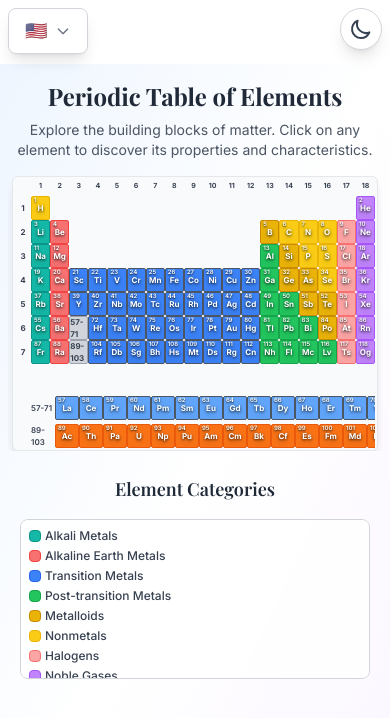
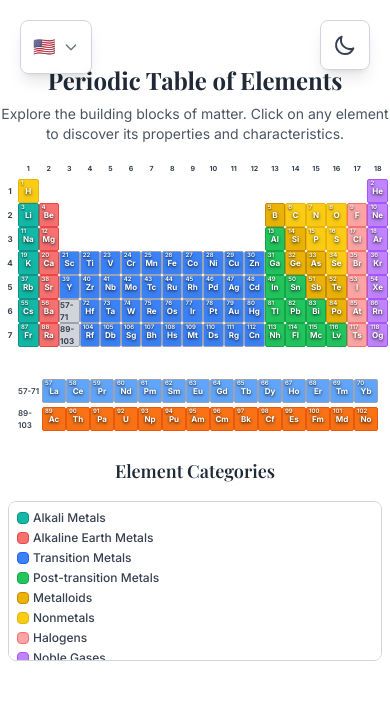
Before and after one commit to WilczakDaniel/PeriodicTable, a Next.js app: page /en in a window 390 px wide. Shown: the top 718 px of the page. Built offline with nearby package versions, Linux system fonts and the light colour scheme; a web font is replaced by a local one.

Commit message:
Fix colors

```diff
--- a/app/[locale]/layout.tsx
+++ b/app/[locale]/layout.tsx
@@ -45,10 +45,12 @@ export default async function LocaleLayout({
       <body className={`${inter.className} font-sans antialiased`}>
         <NextIntlClientProvider messages={messages}>
           <ThemeProvider>
-            <main className="min-h-screen bg-gradient-to-br from-blue-50 via-white to-purple-50 dark:from-gray-900 dark:via-gray-800 dark:to-gray-900 transition-colors duration-500">
+            <main className="min-h-screen bg-white dark:bg-gray-900 transition-colors duration-500">
+              <div className="fixed top-0 left-0 right-0 z-50 bg-white dark:bg-gray-900 p-4 sm:p-6">
+                <LanguageSwitcher />
+                <ThemeToggle />
+              </div>
               {children}
-              <LanguageSwitcher />
-              <ThemeToggle />
             </main>
           </ThemeProvider>
         </NextIntlClientProvider>
--- a/app/[locale]/page.tsx
+++ b/app/[locale]/page.tsx
@@ -7,12 +7,12 @@ export default function Home() {
   const t = useTranslations()
 
   return (
-    <div className="container mx-auto px-2 sm:px-4 py-4 sm:py-8 animate-fade-in mt-16 sm:mt-0">
+    <div className="animate-fade-in pt-16 sm:pt-20">
       <header className="text-center mb-4 sm:mb-12">
         <h1 className="text-2xl sm:text-5xl md:text-6xl font-bold text-gray-800 dark:text-gray-100 mb-2 sm:mb-4 font-serif">
           {t('title')}
         </h1>
-        <p className="text-sm sm:text-lg text-gray-600 dark:text-gray-300 max-w-2xl mx-auto px-2">
+        <p className="text-sm sm:text-lg text-gray-600 dark:text-gray-300 max-w-2xl mx-auto">
           {t('subtitle')}
         </p>
       </header>
--- a/components/ElementCard.tsx
+++ b/components/ElementCard.tsx
@@ -13,7 +13,7 @@ const ElementCard = ({ element, colorClass, onClick }: ElementCardProps) => {
   const t = useTranslations();
   return (
     <div
-      className={`element-card ${colorClass} h-6 sm:h-12 md:h-16 w-full relative cursor-pointer transition-all duration-200 hover:shadow-lg hover:scale-110 hover:z-10 active:scale-95 border border-gray-600 dark:border-gray-500 overflow-hidden rounded-sm touch-manipulation`}
+      className={`element-card ${colorClass} h-6 sm:h-12 md:h-16 w-full relative cursor-pointer transition-all duration-200 hover:shadow-lg hover:scale-110 hover:z-10 active:scale-95 border border-gray-400 dark:border-gray-600 overflow-hidden rounded-sm touch-manipulation`}
       onClick={onClick}
     >
       <div className="absolute top-0 left-0.5 sm:top-0.5 sm:left-1 element-number text-[6px] sm:text-[9px] md:text-[10px] font-semibold leading-none">
--- a/components/ElementDetails.tsx
+++ b/components/ElementDetails.tsx
@@ -26,11 +26,11 @@ const ElementDetails = ({ element, onClose }: ElementDetailsProps) => {
   };
 
   return (
-    <div className="fixed inset-0 bg-black/60 dark:bg-black/80 backdrop-blur-sm flex items-center justify-center z-50 p-2 sm:p-4 animate-fade-in">
-      <div className="bg-gray-900 dark:bg-gray-950 rounded-lg sm:rounded-xl max-w-full sm:max-w-lg md:max-w-2xl w-full mx-2 sm:mx-4 p-4 sm:p-6 relative shadow-xl sm:shadow-2xl border border-gray-700 dark:border-gray-600 animate-slide-up max-h-[85vh] sm:max-h-[90vh] overflow-y-auto">
+    <div className="fixed inset-0 bg-black/50 dark:bg-black/80 backdrop-blur-sm flex items-center justify-center z-50 p-2 sm:p-4 animate-fade-in">
+      <div className="bg-white dark:bg-gray-950 rounded-lg sm:rounded-xl max-w-full sm:max-w-lg md:max-w-2xl w-full mx-2 sm:mx-4 p-4 sm:p-6 relative shadow-xl sm:shadow-2xl border border-gray-300 dark:border-gray-600 animate-slide-up max-h-[85vh] sm:max-h-[90vh] overflow-y-auto">
         <button
           onClick={onClose}
-          className="absolute top-2 right-2 sm:top-4 sm:right-4 text-gray-500 dark:text-gray-400 hover:text-gray-700 dark:hover:text-gray-200 text-2xl sm:text-3xl w-8 h-8 sm:w-10 sm:h-10 flex items-center justify-center rounded-full hover:bg-gray-100 dark:hover:bg-gray-700 transition-all duration-200 z-10"
+          className="absolute top-2 right-2 sm:top-4 sm:right-4 text-gray-500 dark:text-gray-400 hover:text-gray-700 dark:hover:text-gray-200 text-2xl sm:text-3xl w-8 h-8 sm:w-10 sm:h-10 flex items-center justify-center rounded-full hover:bg-gray-200 dark:hover:bg-gray-700 transition-all duration-200 z-10"
         >
           ×
         </button>
@@ -95,7 +95,7 @@ const ElementDetails = ({ element, onClose }: ElementDetailsProps) => {
           <h3 className="text-base sm:text-lg font-semibold text-gray-800 dark:text-gray-200 border-b border-gray-200 dark:border-gray-600 pb-1 sm:pb-2 mb-2 sm:mb-3">
             {t('electronConfiguration')}
           </h3>
-          <div className="text-xs sm:text-sm font-mono bg-gray-100 dark:bg-gray-700 p-2 sm:p-3 md:p-4 rounded-lg border border-gray-200 dark:border-gray-600 text-gray-800 dark:text-gray-200 text-center break-all">
+          <div className="text-xs sm:text-sm font-mono bg-gray-50 dark:bg-gray-700 p-2 sm:p-3 md:p-4 rounded-lg border border-gray-200 dark:border-gray-600 text-gray-800 dark:text-gray-200 text-center break-all">
             {element.electronConfiguration}
           </div>
         </div>
--- a/components/LanguageSwitcher.tsx
+++ b/components/LanguageSwitcher.tsx
@@ -27,11 +27,11 @@ const LanguageSwitcher = () => {
   };
 
   return (
-    <div className="fixed top-2 left-2 sm:top-4 sm:left-4 z-50">
+    <div className="absolute top-0 left-0 m-5">
       <div className="relative">
         <button
           onClick={() => setIsOpen(!isOpen)}
-          className="flex items-center gap-2 px-4 py-2 bg-white dark:bg-gray-800 shadow-lg border border-gray-300 dark:border-gray-600 rounded-lg hover:shadow-xl transition-all duration-300 group"
+          className="flex items-center gap-2 p-3 rounded-lg bg-white/80 dark:bg-gray-800/90 backdrop-blur-sm shadow-lg border border-gray-300 dark:border-gray-600 hover:shadow-xl transition-all duration-300 group"
           aria-label={t('selectLanguage')}
         >
           <span className="text-lg">{currentLanguage?.flag}</span>
@@ -56,7 +56,7 @@ const LanguageSwitcher = () => {
         </button>
 
         {isOpen && (
-          <div className="absolute top-full left-0 mt-2 w-48 bg-white dark:bg-gray-800 shadow-xl border border-gray-300 dark:border-gray-600 rounded-lg overflow-hidden animate-slide-up">
+          <div className="absolute top-full left-0 mt-2 w-48 bg-white/80 dark:bg-gray-800/90 backdrop-blur-sm shadow-xl border border-gray-300 dark:border-gray-600 rounded-lg overflow-hidden animate-slide-up">
             {languages.map((language) => (
               <button
                 key={language.code}
--- a/components/PeriodicTable.tsx
+++ b/components/PeriodicTable.tsx
@@ -52,9 +52,9 @@ const PeriodicTable = () => {
   const tableLayout = createTableLayout();
 
   return (
-    <div className="w-full max-w-7xl mx-auto px-1 sm:px-4">
-      <div className="overflow-x-auto -mx-1 sm:-mx-4">
-        <div className="bg-gray-50 dark:bg-gray-900 p-0.5 sm:p-2 md:p-4 border border-gray-200 dark:border-gray-700 shadow-lg sm:shadow-2xl min-w-[280px] sm:min-w-[640px] md:min-w-[900px] mx-1 sm:mx-4 rounded-md sm:rounded-xl">
+    <div className="w-full">
+      <div className="overflow-x-auto">
+        <div className="bg-white/80 dark:bg-gray-900/90 backdrop-blur-sm p-0.5 sm:p-2 md:p-4 border-0 sm:border border-gray-200 dark:border-gray-700 shadow-none sm:shadow-lg sm:shadow-2xl min-w-[280px] sm:min-w-[640px] md:min-w-[900px] rounded-none sm:rounded-md sm:rounded-xl">
           <div className="flex mb-0.5 sm:mb-2">
             <div className="w-4 sm:w-8 md:w-10"></div>
             <div className="grid grid-cols-18 gap-0 flex-1">
@@ -153,7 +153,7 @@ const PeriodicTable = () => {
         <h3 className="text-lg sm:text-xl font-semibold mb-4 sm:mb-6 text-center text-gray-800 dark:text-gray-200 font-serif">
           {t('elementCategories')}
         </h3>
-        <div className="grid grid-cols-1 sm:grid-cols-2 md:grid-cols-3 lg:grid-cols-5 gap-1 sm:gap-3 text-xs sm:text-sm bg-white/80 dark:bg-gray-900/50 backdrop-blur-sm rounded-lg p-2 sm:p-4 md:p-6 border border-gray-300 dark:border-gray-600 max-h-40 sm:max-h-none overflow-y-auto sm:overflow-visible">
+        <div className="grid grid-cols-1 sm:grid-cols-2 md:grid-cols-3 lg:grid-cols-5 gap-1 sm:gap-3 text-xs sm:text-sm bg-white/80 dark:bg-gray-800/90 backdrop-blur-sm rounded-lg p-2 sm:p-4 md:p-6 border border-gray-300 dark:border-gray-600 max-h-40 sm:max-h-none overflow-y-auto sm:overflow-visible">
           {Object.entries({
             'alkali metal': t('alkaliMetals'),
             'alkaline earth metal': t('alkalineEarthMetals'),
--- a/components/ThemeToggle.tsx
+++ b/components/ThemeToggle.tsx
@@ -14,7 +14,7 @@ const ThemeToggle = () => {
   return (
     <button
       onClick={toggleTheme}
-      className="fixed top-2 right-2 sm:top-4 sm:right-4 z-50 p-2 sm:p-3 rounded-full bg-white dark:bg-gray-800 shadow-lg border border-gray-300 dark:border-gray-600 hover:shadow-xl transition-all duration-300 group"
+      className="absolute top-0 right-0 m-5 p-3 rounded-lg bg-white/80 dark:bg-gray-800/90 backdrop-blur-sm shadow-lg border border-gray-300 dark:border-gray-600 hover:shadow-xl transition-all duration-300 group"
       aria-label={t('toggleTheme')}
     >
       {theme === 'light' ? (
```
